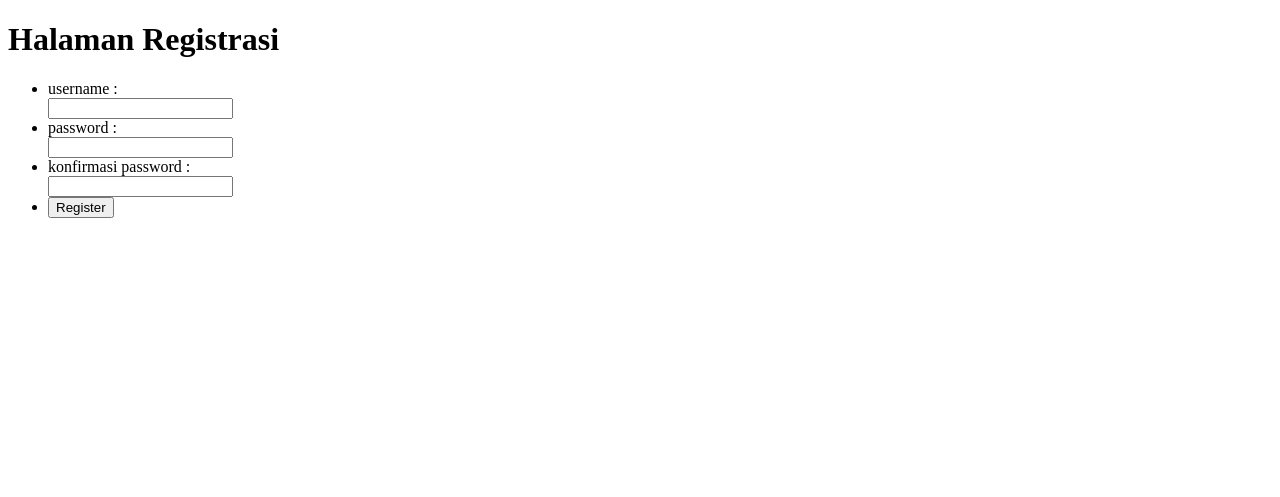
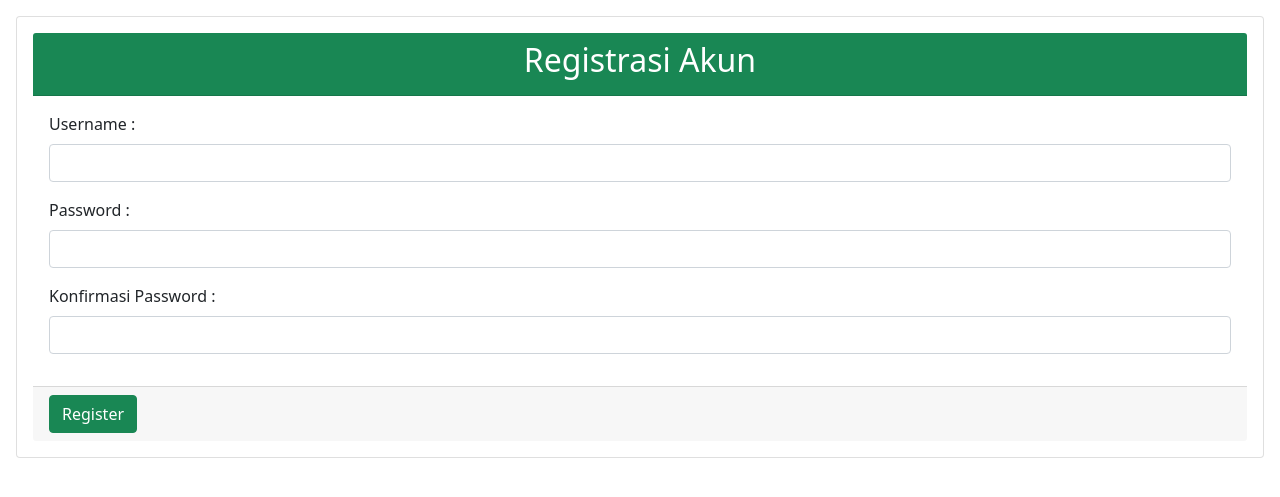
Before and after one commit to zuhrilgtg08/Belajar_PHP_DASAR, a PHP site: page /registrasi.php in a window 1280 px wide. Shown: the top 497 px of the page. Run offline with PHP 8.4, Linux system fonts and the light colour scheme.

Commit message:
commit 01/01/2022

```diff
--- a/latihan13/registrasi.php
+++ b/latihan13/registrasi.php
@@ -1,19 +1,18 @@
 <?php
 require 'function.php';
 
-    if(isset($_POST["register"])){
+if (isset($_POST["register"])) {
 
-        if(registrasi($_POST) > 0){
-            echo "
+    if (registrasi($_POST) > 0) {
+        echo "
                 <script>
                     alert('user baru berhasil ditambahkan');
                 </script>
             ";
-        } else{
-            echo mysqli_error($conn);
-        }
-
+    } else {
+        echo mysqli_error($conn);
     }
+}
 ?>
 
 <!DOCTYPE html>
@@ -25,38 +24,39 @@ require 'function.php';
     <meta name="viewport" content="width=device-width, initial-scale=1.0">
     <title>Halaman Registrasi</title>
 
-    <style>
-        label{
-            display: block;
-        }
-    </style>
+    <!-- boostrap 5 -->
+    <link href="https://cdn.jsdelivr.net/npm/bootstrap@5.0.2/dist/css/bootstrap.min.css" rel="stylesheet" integrity="sha384-EVSTQN3/azprG1Anm3QDgpJLIm9Nao0Yz1ztcQTwFspd3yD65VohhpuuCOmLASjC" crossorigin="anonymous">
 </head>
 
 <body>
-    <h1>Halaman Registrasi</h1>
+    <div class="card m-3 p-3">
+        <div class="card-header bg-success text-white text-center">
+            <h2>Registrasi Akun</h2>
+        </div>
 
-    <form action="" method="POST">
-        <ul>
-            <li>
-                <label for="username">username : </label>
-                <input type="text" name="username" id="username">
-            </li>
+        <div class="card-body">
+            <form action="" method="POST" class="form-group-sm">
+                <div class="mb-3">
+                    <label for="username" class="form-label text-capitalize">username : </label>
+                    <input type="text" name="username" id="username" class="form-control mb-3">
+                </div>
 
-            <li>
-                <label for="password">password : </label>
-                <input type="password" name="password" id="password">
-            </li>
+                <div class="mb-3">
+                    <label for="password" class="form-label text-capitalize">password : </label>
+                    <input type="password" name="password" id="password" class="form-control mb-3">
+                </div>
 
-            <li>
-                <label for="password2">konfirmasi password : </label>
-                <input type="password" name="password2" id="password2">
-            </li>
+                <div class="mb-3">
+                    <label for="password2" class="form-label text-capitalize">konfirmasi password : </label>
+                    <input type="password" name="password2" id="password2" class="form-control mb-3">
+                </div>
+        </div>
 
-            <li>
-                <button type="submit" name="register">Register</button>
-            </li>
-        </ul>
-    </form>
+        <div class="card-footer">
+                <button type="submit" name="register" class="btn btn-success">Register</button>
+            </form>
+        </div>
+    </div>
 </body>
 
 </html>
```
Also changed, not shown: latihan13/images/61d008261aa4a.png (added).
